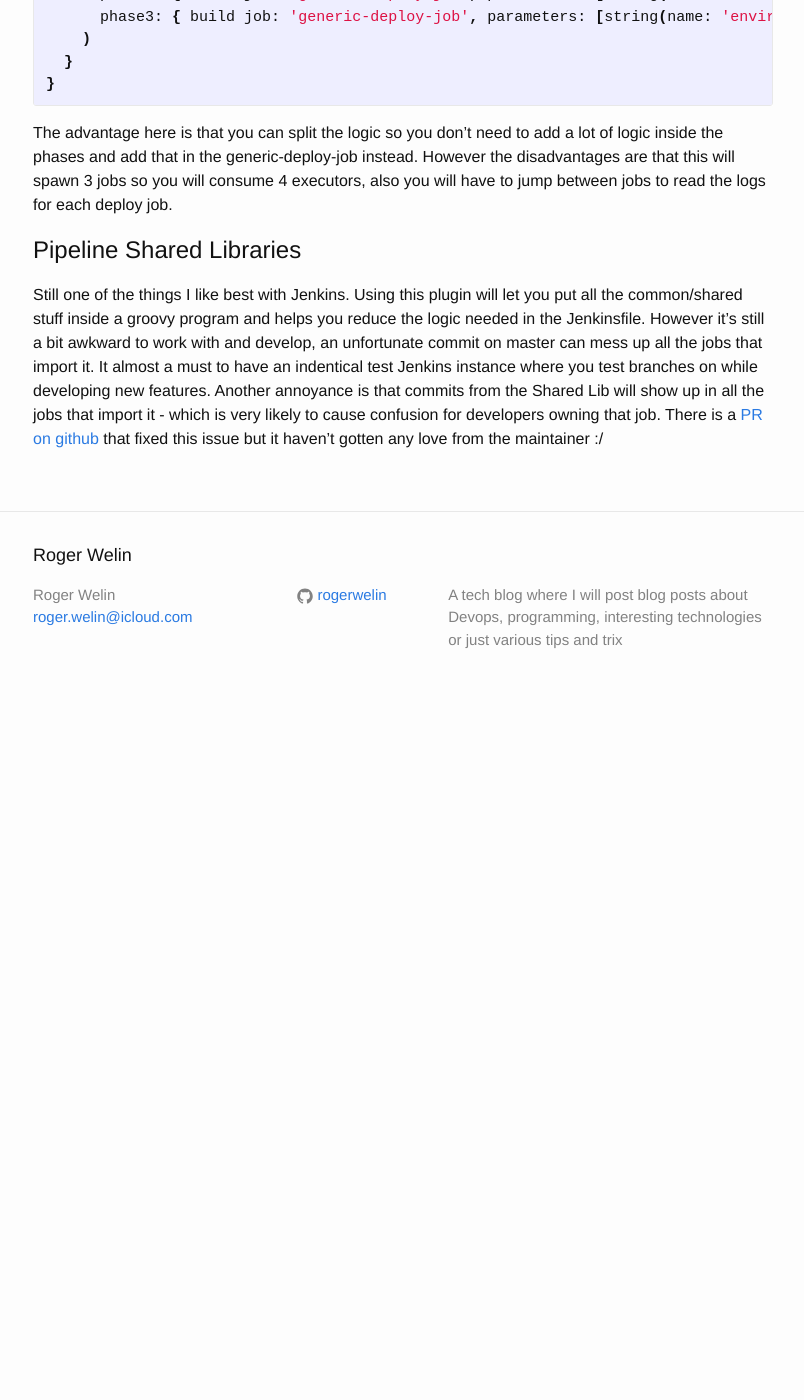
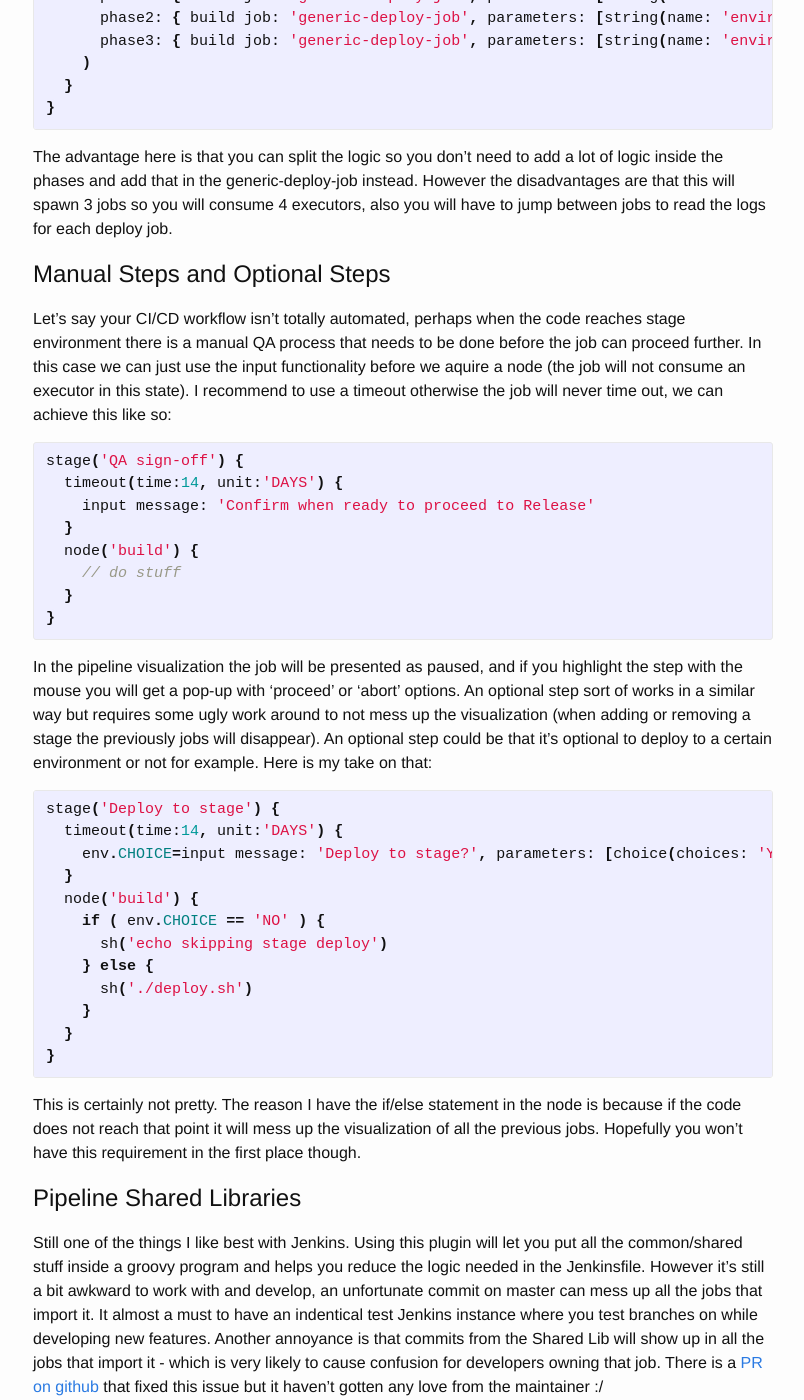
Before and after one commit to rogerwelin/rogerwelin.github.io, a Jekyll site: the page built from _posts/2016-10-18-jenkins2.0-next-generation-of-pipeline-as-code.markdown, in a window 1280 px wide and 1400 px high, scrolled down 7452 px. Shown: the whole window, without its empty margins (237-1041 px from the left). Built offline with Jekyll 4.4.1, drawn with Linux system fonts in a browser that asks for light colours; emoji names are drawn with the system emoji font; comment, search, counter and statistics services are not loaded; before the commit the page ends 8163 px from its top, so only the background shows below that; some of the changed text lies outside the part shown.

Commit message:
another example

```diff
--- a/_posts/2016-10-18-jenkins2.0-next-generation-of-pipeline-as-code.markdown
+++ b/_posts/2016-10-18-jenkins2.0-next-generation-of-pipeline-as-code.markdown
@@ -254,7 +254,7 @@ stage('Deploy to ci') {
 This works but it's laborious and can be error prone, unfortunately it's the only work around I figured out so far.
 
 # Running stages/task in parallel
-The ability to run tasks in parallel has been supported for quite some time, however only inside of a stage. The pipeline visualization will still only show one stage and not several. I suppose BlueOcean fixes has a better visualization of this but it also has some drawbacks (the amount of plugins required to install BlueOcean is staggering).
+The ability to run tasks in parallel has been supported for quite some time, however only inside of a stage. The pipeline visualization will still only show one stage and not several. I suppose BlueOcean has a better visualization in this regard but it also has some drawbacks (the amount of plugins required to install BlueOcean is staggering).
 
 For running task in parallel inside of a stage using the same Jenkinsfile you can do the following (here we're running mvn clean install and npm install concurrently:
 
@@ -286,6 +286,40 @@ stage('Deploy to ci, test and stage environment') {
 
 The advantage here is that you can split the logic so you don't need to add a lot of logic inside the phases and add that in the generic-deploy-job instead. However the disadvantages are that this will spawn 3 jobs so you will consume 4 executors, also you will have to jump between jobs to read the logs for each deploy job.
 
+# Manual Steps and Optional Steps
+Let's say your CI/CD workflow isn't totally automated, perhaps when the code reaches stage environment there is a manual QA process that needs to be done before the job can proceed further. In this case we can just use the input functionality before we aquire a node (the job will not consume an executor in this state). I recommend to use a timeout otherwise the job will never time out, we can achieve this like so:
+
+{% highlight groovy %}
+stage('QA sign-off') {
+  timeout(time:14, unit:'DAYS') {
+    input message: 'Confirm when ready to proceed to Release'
+  }
+  node('build') {
+    // do stuff
+  }
+}
+{% endhighlight %}
+
+In the pipeline visualization the job will be presented as paused, and if you highlight the step with the mouse you will get a pop-up with 'proceed' or 'abort' options. An optional step sort of works in a similar way but requires some ugly work around to not mess up the visualization (when adding or removing a stage the previously jobs will disappear). An optional step could be that it's optional to deploy to a certain environment or not for example. Here is my take on that:
+
+{% highlight groovy %}
+stage('Deploy to stage') {
+  timeout(time:14, unit:'DAYS') {
+    env.CHOICE=input message: 'Deploy to stage?', parameters: [choice(choices: 'YES\nNO', description: 'Chooce YES to deploy to stage. Choose NO to skip to next stage.')]
+  }
+  node('build') {
+    if ( env.CHOICE == 'NO' ) {
+      sh('echo skipping stage deploy')
+    } else {
+      sh('./deploy.sh')
+    }
+  }
+}
+{% endhighlight %}
+
+This is certainly not pretty. The reason I have the if/else statement in the node is because if the code does not reach that point it will mess up the visualization of all the previous jobs. Hopefully you won't have this requirement in the first place though.
+
+
 # Pipeline Shared Libraries
 Still one of the things I like best with Jenkins. Using this plugin will let you put all the common/shared stuff inside a groovy program and helps you reduce the logic needed in the Jenkinsfile.
 However it's still a bit awkward to work with and develop, an unfortunate commit on master can mess up all the jobs that import it. It almost a must to have an indentical test Jenkins instance where you test branches on while developing new features. Another annoyance is that commits from the Shared Lib will show up in all the jobs that import it - which is very likely to cause confusion for developers owning that job. There is a [PR on github](https://github.com/jenkinsci/workflow-cps-global-lib-plugin/pull/34) that fixed this issue but it haven't gotten any love from the maintainer :/
```
Also changed, not shown: other parts of _posts/2016-10-18-jenkins2.0-next-generation-of-pipeline-as-code.markdown (+1 -1 lines).
